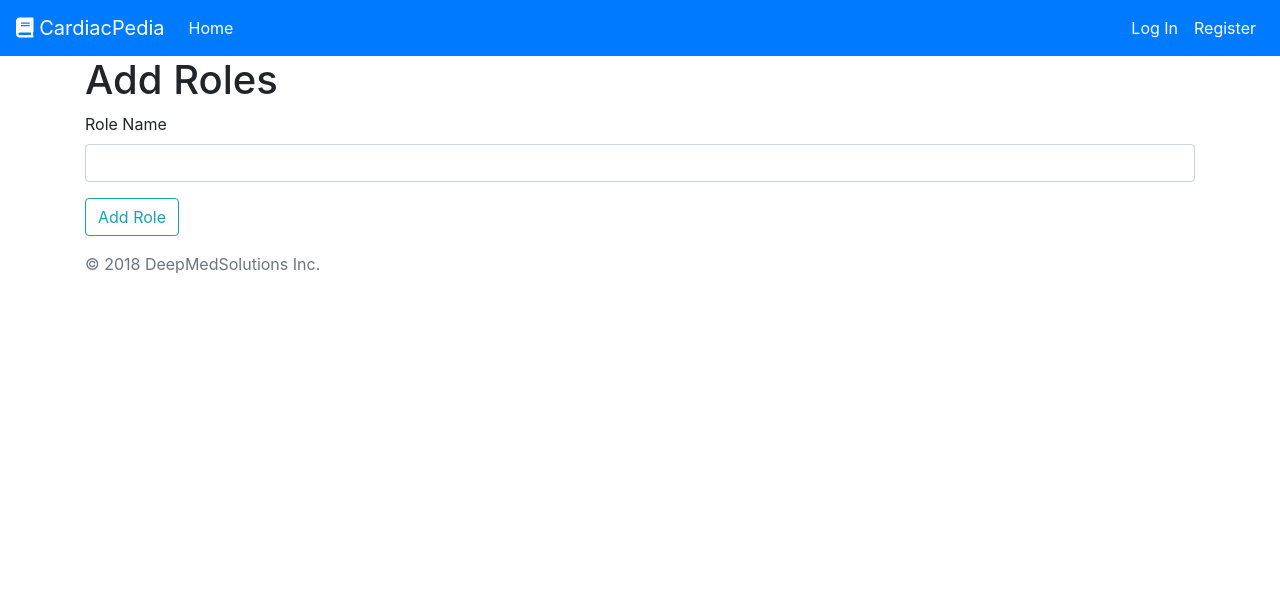
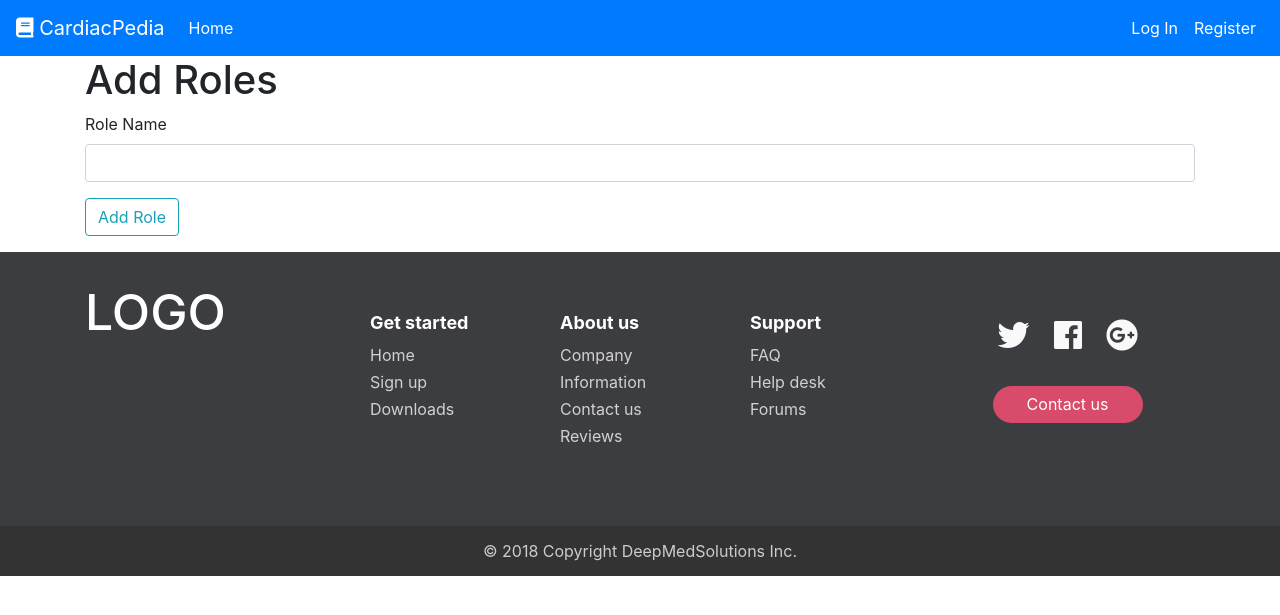
Before and after one commit to farbodab/cardiacpedia, a Flask app: template cardiacpedia/templates/Admin/add_roles.html in a window 1280 px wide. Shown: the top 615 px of the page. Run offline with Flask 2, Linux system fonts and the light colour scheme; the template is opened without the code that fills it: values that come from a table or form of the project are taken from there, others are empty; some libraries are stand-ins or nearby versions.

Commit message:
Added a footer

```diff
--- /dev/null
+++ b/cardiacpedia/static/Footer-with-button-logo.css
@@ -0,0 +1,103 @@
+#myFooter {
+    background-color: #3c3d41;
+    color: white;
+    padding-top: 30px;
+}
+
+#myFooter .footer-copyright {
+    background-color: #333333;
+    padding-top: 3px;
+    padding-bottom: 3px;
+    text-align: center;
+}
+
+#myFooter .row {
+    margin-bottom: 60px;
+}
+
+#myFooter .navbar-brand {
+    margin-top: 45px;
+    height: 65px;
+}
+
+#myFooter .footer-copyright p {
+    margin: 10px;
+    color: #ccc;
+}
+
+#myFooter ul {
+    list-style-type: none;
+    padding-left: 0;
+    line-height: 1.7;
+}
+
+#myFooter h5 {
+    font-size: 18px;
+    color: white;
+    font-weight: bold;
+    margin-top: 30px;
+}
+
+#myFooter h2 a{
+    font-size: 50px;
+    text-align: center;
+    color: #fff;
+}
+
+#myFooter a {
+    color: #d2d1d1;
+    text-decoration: none;
+}
+
+#myFooter a:hover,
+#myFooter a:focus {
+    text-decoration: none;
+    color: white;
+}
+
+#myFooter .social-networks {
+    text-align: center;
+    padding-top: 30px;
+    padding-bottom: 16px;
+}
+
+#myFooter .social-networks a {
+    font-size: 32px;
+    color: #f9f9f9;
+    padding: 10px;
+    transition: 0.2s;
+}
+
+#myFooter .social-networks a:hover {
+    text-decoration: none;
+}
+
+#myFooter .facebook:hover {
+    color: #0077e2;
+}
+
+#myFooter .google:hover {
+    color: #ef1a1a;
+}
+
+#myFooter .twitter:hover {
+    color: #00aced;
+}
+
+#myFooter .btn {
+    color: white;
+    background-color: #d84b6b;
+    border-radius: 20px;
+    border: none;
+    width: 150px;
+    display: block;
+    margin: 0 auto;
+    margin-top: 10px;
+    line-height: 25px;
+}
+
+@media screen and (max-width: 767px) {
+    #myFooter {
+        text-align: center;
+    }
+}
--- a/cardiacpedia/templates/base.html
+++ b/cardiacpedia/templates/base.html
@@ -4,6 +4,7 @@
     <meta charset="utf-8">
     <title>{{page_title}}</title>
   {{ bootstrap.load_css() }}
+  <link rel="stylesheet" href="../static/Footer-with-button-logo.css">
   </head>
   <body>
     {% for mess in get_flashed_messages() %}
@@ -83,10 +84,49 @@
     </div>
 
 
-    <footer class='footer bottom'>
-      <div class="container">
-        <span class="text-muted">  &copy; 2018 DeepMedSolutions Inc.</span>
-      </div>
+    <footer id="myFooter">
+        <div class="container">
+            <div class="row">
+                <div class="col-sm-3">
+                    <h2 class="logo"><a href="#"> LOGO </a></h2>
+                </div>
+                <div class="col-sm-2">
+                    <h5>Get started</h5>
+                    <ul>
+                        <li><a href="#">Home</a></li>
+                        <li><a href="#">Sign up</a></li>
+                        <li><a href="#">Downloads</a></li>
+                    </ul>
+                </div>
+                <div class="col-sm-2">
+                    <h5>About us</h5>
+                    <ul>
+                        <li><a href="#">Company Information</a></li>
+                        <li><a href="#">Contact us</a></li>
+                        <li><a href="#">Reviews</a></li>
+                    </ul>
+                </div>
+                <div class="col-sm-2">
+                    <h5>Support</h5>
+                    <ul>
+                        <li><a href="#">FAQ</a></li>
+                        <li><a href="#">Help desk</a></li>
+                        <li><a href="#">Forums</a></li>
+                    </ul>
+                </div>
+                <div class="col-sm-3">
+                    <div class="social-networks">
+                        <a href="#" class="twitter"><i class="fab fa-twitter"></i></a>
+                        <a href="#" class="facebook"><i class="fab fa-facebook"></i></a>
+                        <a href="#" class="google"><i class="fab fa-google-plus"></i></a>
+                    </div>
+                    <button type="button" class="btn btn-default">Contact us</button>
+                </div>
+            </div>
+        </div>
+        <div class="footer-copyright">
+          <p>© 2018 Copyright DeepMedSolutions Inc. </p>
+        </div>
     </footer>
   </body>
   <link rel="stylesheet" href="https://use.fontawesome.com/releases/v5.6.3/css/all.css" integrity="sha384-UHRtZLI+pbxtHCWp1t77Bi1L4ZtiqrqD80Kn4Z8NTSRyMA2Fd33n5dQ8lWUE00s/" crossorigin="anonymous">
```
Also changed, not shown: cardiacpedia/static/ipg.html (added, +55 -0 lines), cardiacpedia/static/ipg_device.html (added, +20 -0 lines), cardiacpedia/templates/about.html (added, +12 -0 lines), cardiacpedia/templates/base2.html (+44 -4 lines).
